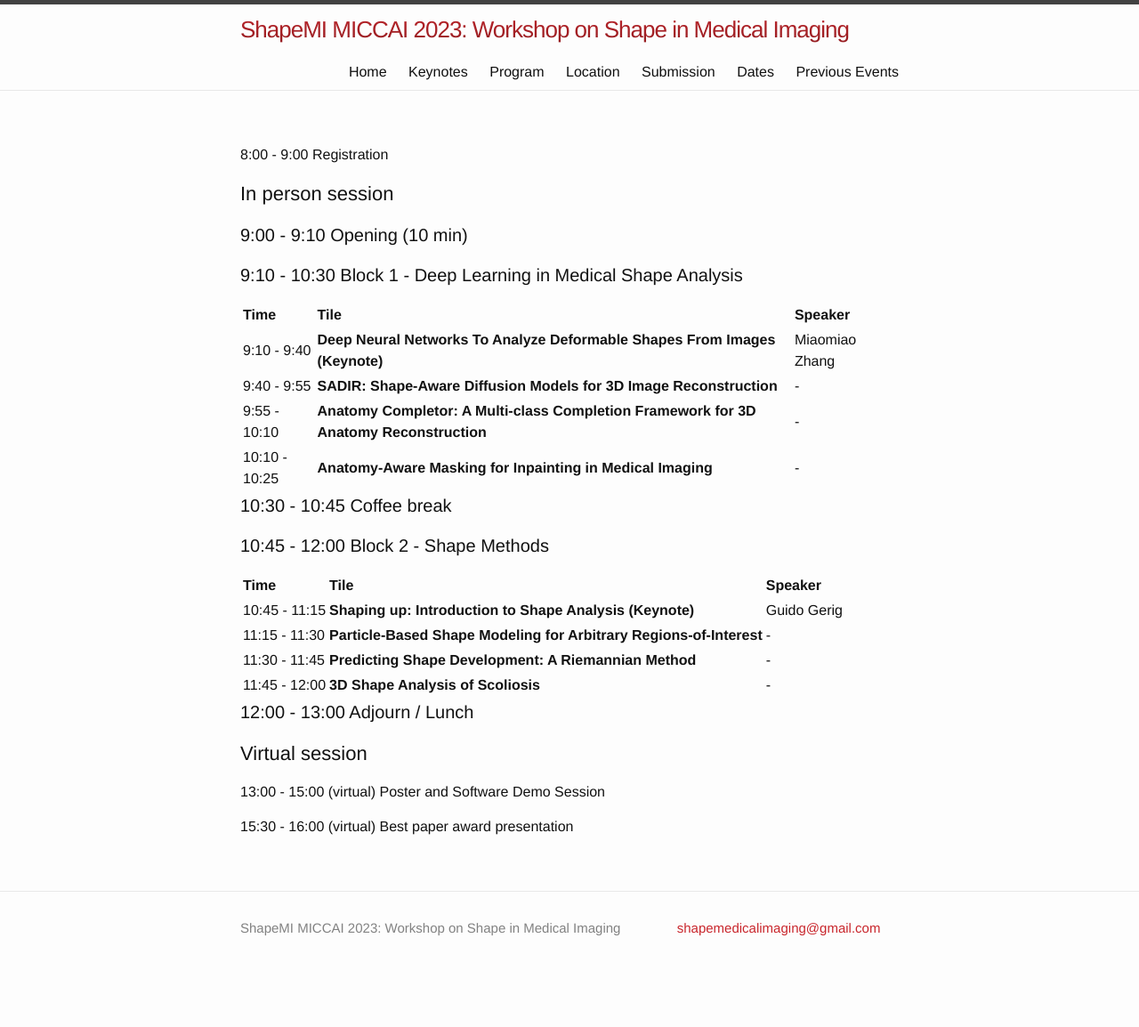
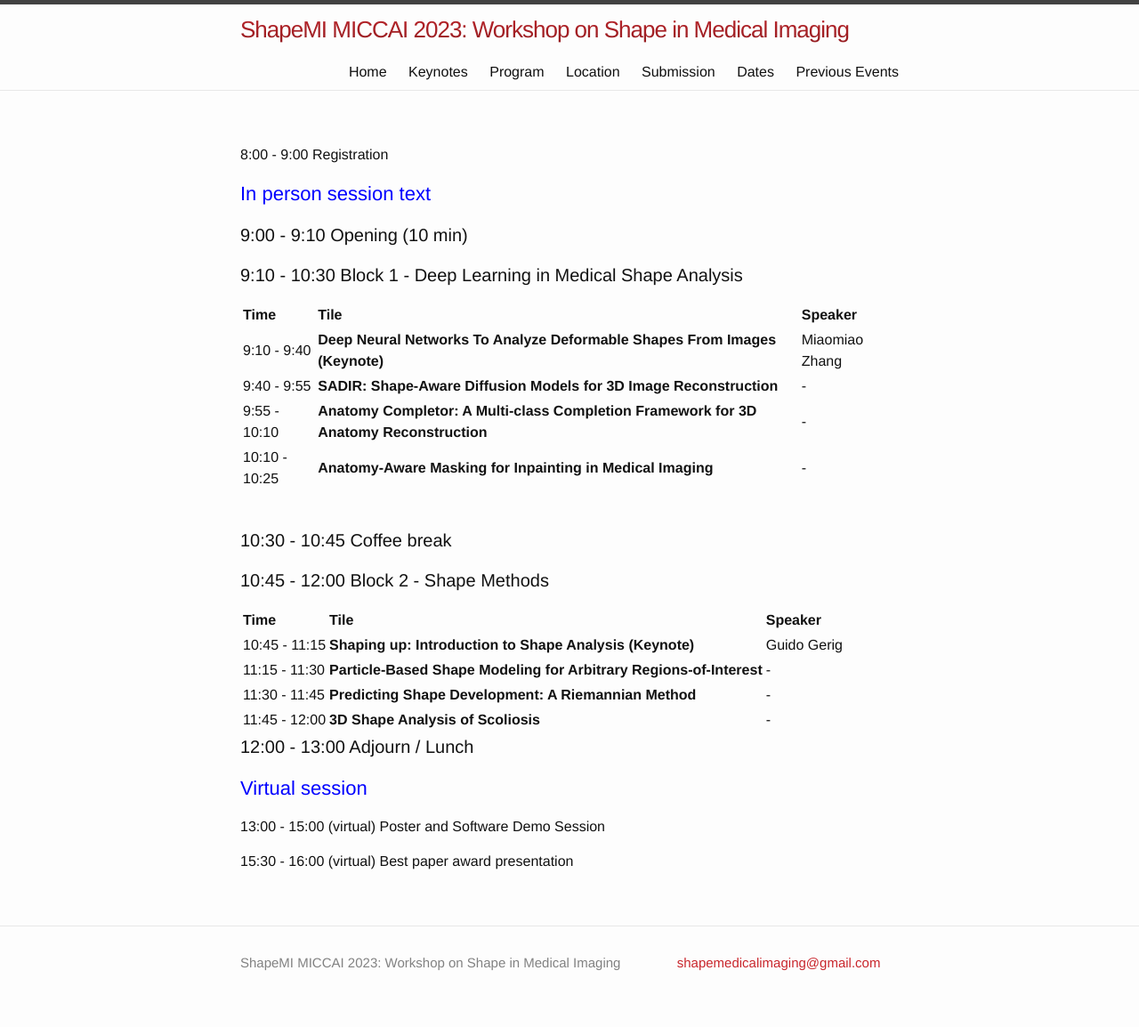
Before and after one commit to shapemi/shapemi.github.io, a Jekyll site: the page built from program/index.md, in a window 1280 px wide. Shown: the whole page at 89% size. Built offline with Jekyll 4.4.1, drawn with Linux system fonts in a browser that asks for light colours; our own code applies the rules of GitHub Pages for plain Markdown files; before the commit the page ends 1115 px from its top, so only the background shows below that.

Commit message:
Update index.md

```diff
--- a/program/index.md
+++ b/program/index.md
@@ -1,7 +1,7 @@
 
 8:00 - 9:00 Registration
 
-# In person session <br>
+# <span style="color:blue">In person session text</span> <br>
 
 ## 9:00 - 9:10 Opening (10 min) <br>
 
@@ -12,8 +12,9 @@
 | 9:10 - 9:40 |  **Deep Neural Networks To Analyze Deformable Shapes From Images (Keynote)** | Miaomiao Zhang|
 | 9:40 - 9:55 |  **SADIR: Shape-Aware Diffusion Models for 3D Image Reconstruction**   |   - |
 | 9:55 - 10:10 | **Anatomy Completor: A Multi-class Completion Framework for 3D Anatomy Reconstruction** |    -|
-| 10:10 - 10:25 | **Anatomy-Aware Masking for Inpainting in Medical Imaging** |    - | <br>
+| 10:10 - 10:25 | **Anatomy-Aware Masking for Inpainting in Medical Imaging** |    - |
 
+<br>
 
 ## 10:30 - 10:45 Coffee break <br>
 
@@ -30,7 +31,8 @@
 
 ## 12:00 - 13:00 Adjourn / Lunch <br>
 
-# Virtual session <br>
+# <span style="color:blue">Virtual session </span> <br>
+
 
 13:00 - 15:00 (virtual) Poster and Software Demo Session
 
```
